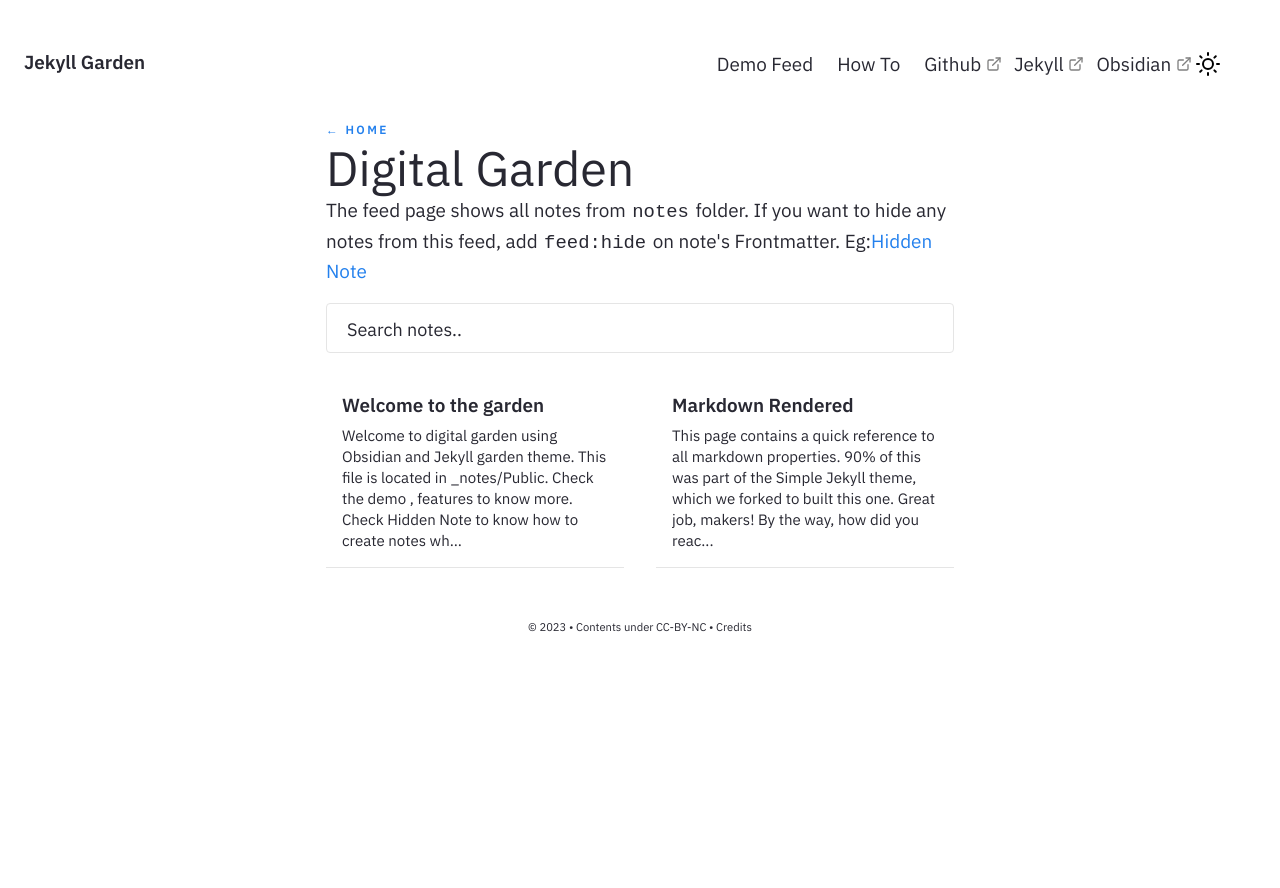
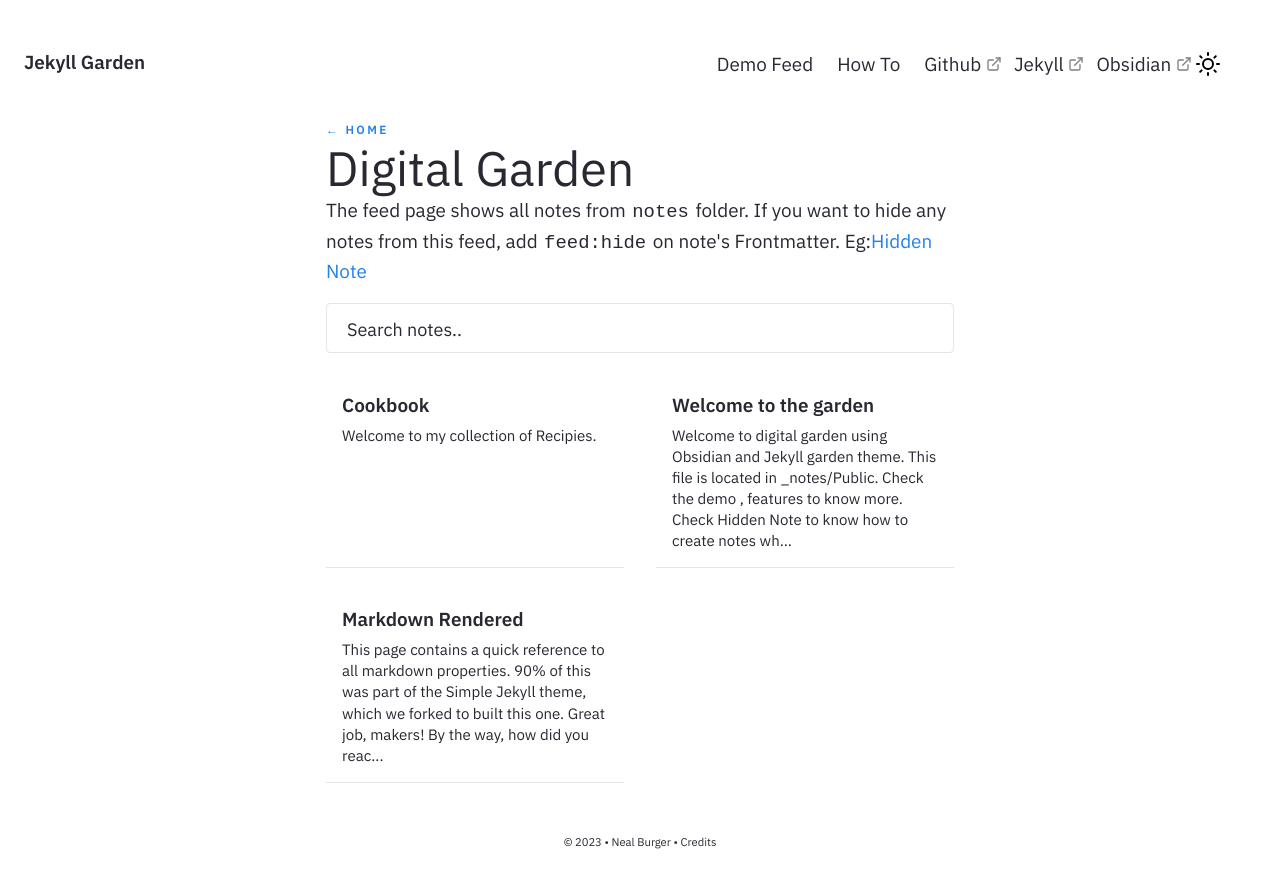
Before and after one commit to borgfriend/digital-garden, a Jekyll site: the page built from pages/notes.md, in a window 1280 px wide. Shown: the top 888 px of the page. Built offline with Jekyll 4.4.1, drawn with Linux system fonts in a browser that asks for light colours; a file with an impossible date is left out.

Commit message:
add cookbook test

```diff
--- a/_config.yml
+++ b/_config.yml
@@ -31,7 +31,7 @@ heading: Jekyll Garden # Change this
 content: Obsidian ready Jekyll Theme
 copyright:
   year: © 2023
-  msg: Contents under CC-BY-NC
+  msg: Neal Burger
 
 # Set title and content for private & broken link tooltop
 privatelinks:
--- /dev/null
+++ b/_notes/Public/Cookbook/Cookbook.md
@@ -0,0 +1,7 @@
+---
+title: Cookbook
+feed: show
+date: 2023-04-29
+---
+
+Welcome to my collection of Recipies.
--- a/_notes/Public/Welcome to the garden.md
+++ b/_notes/Public/Welcome to the garden.md
@@ -7,3 +7,7 @@ date : 15-04-2021
 Welcome to digital garden using Obsidian and Jekyll garden theme. This file is located in `_notes/Public`. Check the <a href="{{'/notes' | relative_url}}"> demo </a>, <a href="{{'/post/features' | relative_url}}"> features </a> to know more.
 
 Check [[Hidden Note]] to know how to create notes which won't appear on the feed!
+
+This is going to be more a collection of random things I find interesting:
+
+- [[Cookbook]]
```
Also changed, not shown: _notes/templates/Basic template.md (added, +5 -0 lines), _notes/templates/List Template.md (added).
